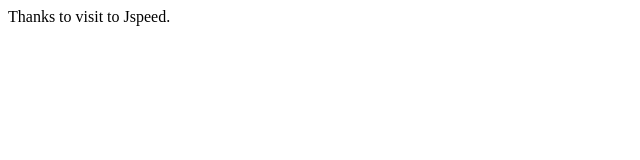
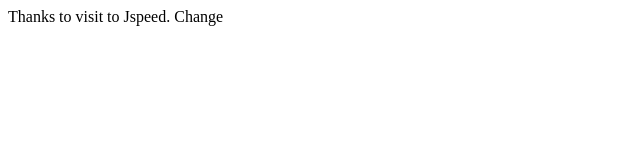
Before and after one commit to demoprogrammers/jspeed, a plain HTML site: page index.html in a window 1280 px wide. Shown: the full height of the page, 0-640 px from the left. Drawn offline with Linux system fonts and the light colour scheme.

Commit message:
Change Welcome text

```diff
--- a/index.html
+++ b/index.html
@@ -5,6 +5,6 @@
     <title>Hello Jspeed</title>
 </head>
 <body>
-    Thanks to visit to Jspeed.
+    Thanks to visit to Jspeed. Change
 </body>
 </html>
```
